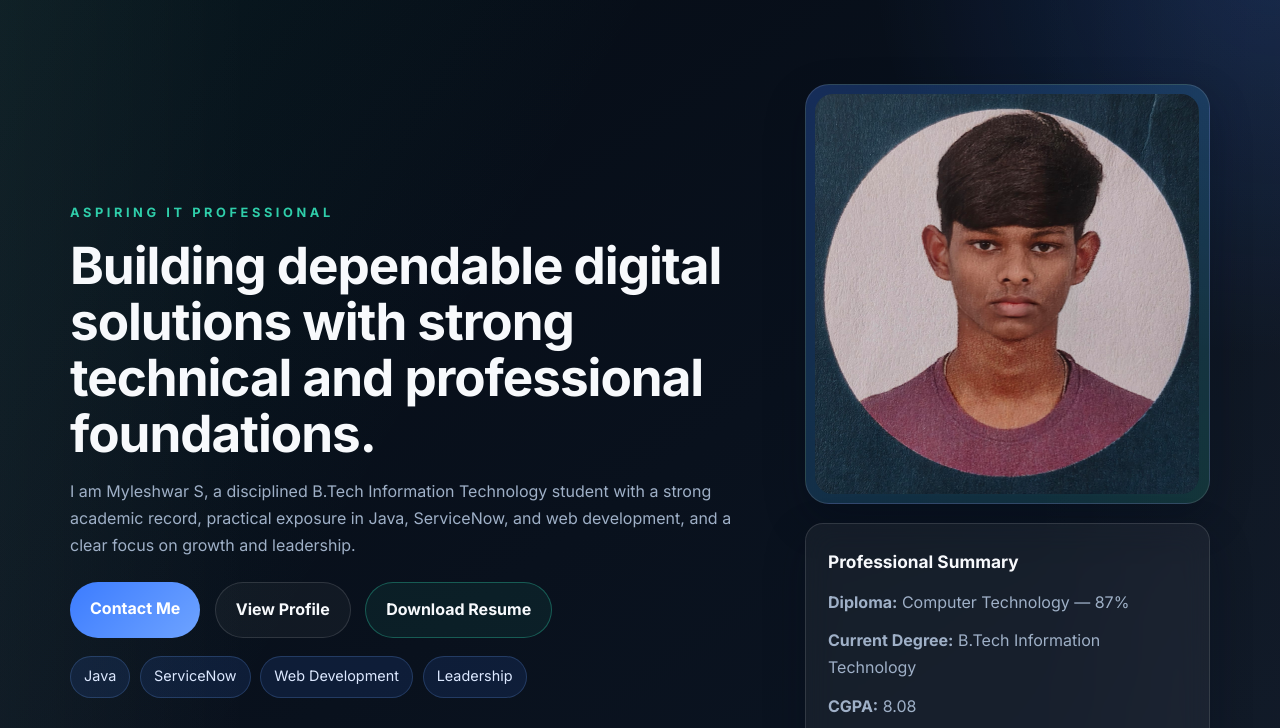
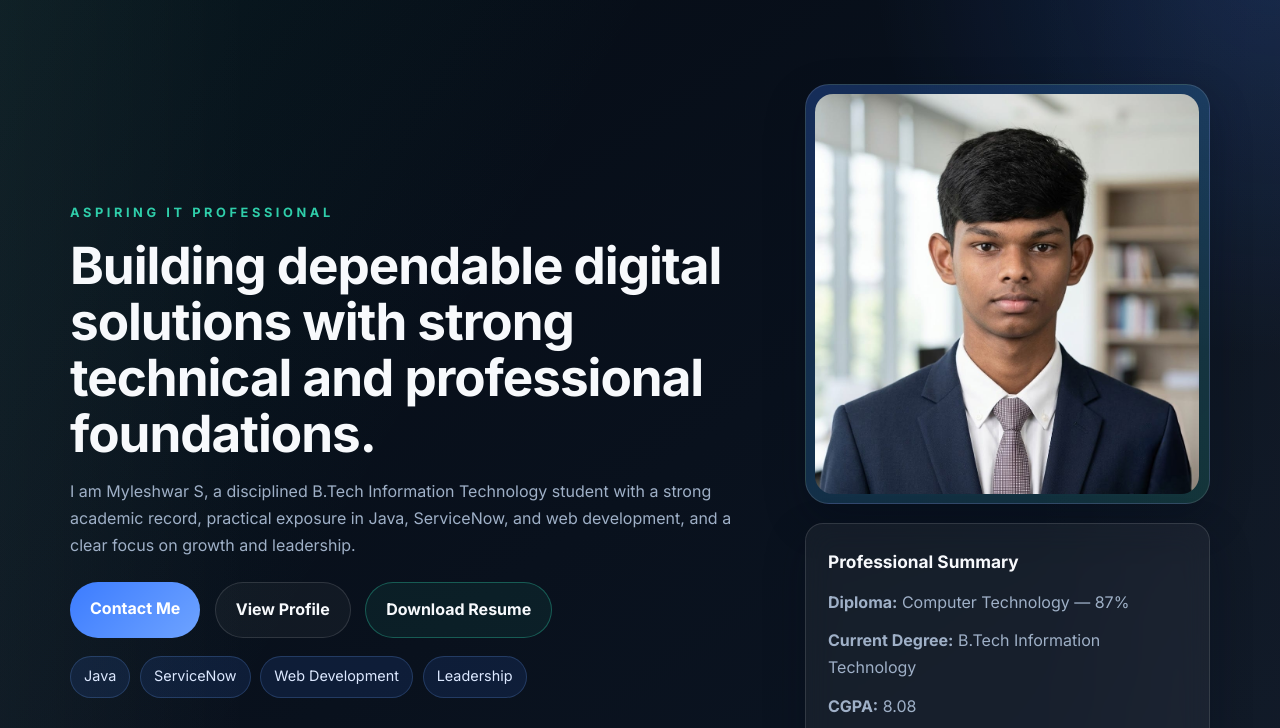
Before and after one commit to MyleshwarSenthil/Mylesh-s-Portfolio, a plain HTML site: page index.html in a window 1280 px wide. Shown: the part 52-780 px from the top of the page. Drawn offline with Linux system fonts and the light colour scheme.

Commit message:
Fix HTML formatting and update profile photo

```diff
--- a/index.html
+++ b/index.html
@@ -51,7 +51,7 @@
 
         <div class="hero-side">
           <div class="photo-frame">
-            <img src="profile-photo.jpeg" alt="Portrait of Myleshwar S" />
+            <img src="profile_pic.jpeg" alt="Portrait of Myleshwar S" />
           </div>
           <div class="hero-card">
             <h3>Professional Summary</h3>
```
